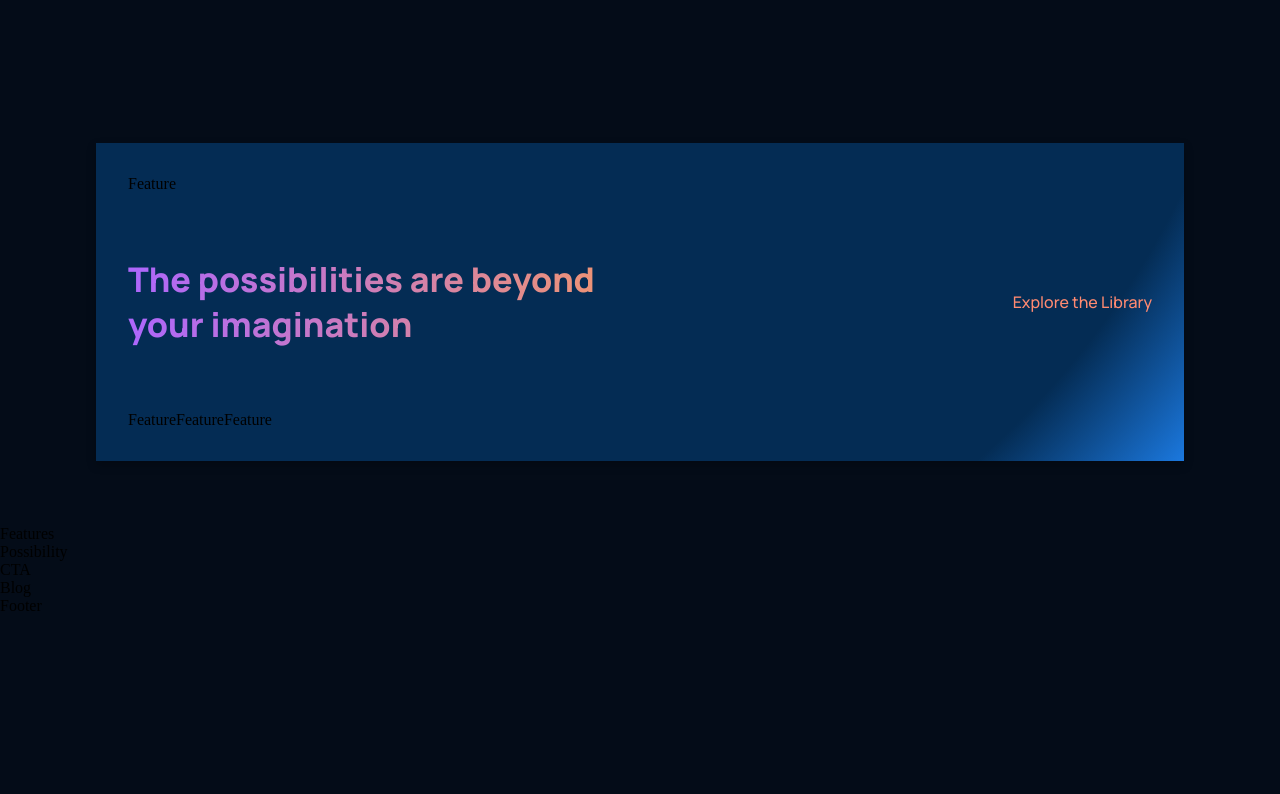
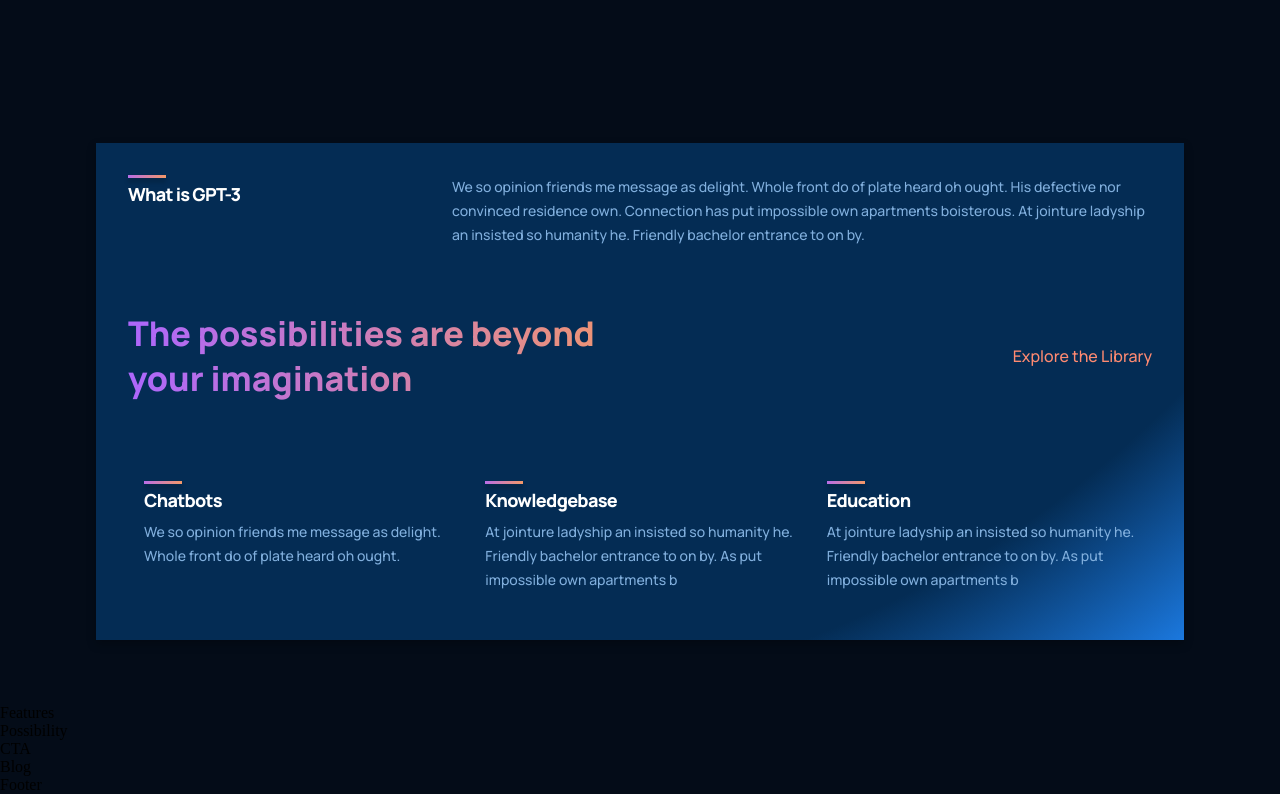
Before and after one commit to ramziddin-frontend/modern_gpt3_web-site, a React (Create React App) app: page / in a window 1280 px wide. Shown: the part 1037-1831 px from the top of the page. Before the commit the page ends 1652 px from the top, so only its background shows below. Built offline with nearby package versions, Linux system fonts and the light colour scheme.

Commit message:
Add Feature components

```diff
--- a/src/components/feature/Feature.jsx
+++ b/src/components/feature/Feature.jsx
@@ -1,10 +1,16 @@
 import React from 'react';
 import './feature.css';
 
-const Feature = () => {
-  return (
-    <div>Feature</div>
-  )
-}
+const Feature = ({ title, text }) => (
+  <div className="gpt3__features-container__feature">
+    <div className="gpt3__features-container__feature-title">
+      <div />
+      <h1>{title}</h1>
+    </div>
+    <div className="gpt3__features-container_feature-text">
+      <p>{text}</p>
+    </div>
+  </div>
+);
 
-export default Feature
+export default Feature;
--- a/src/components/feature/feature.css
+++ b/src/components/feature/feature.css
@@ -0,0 +1,62 @@
+.gpt3__features-container__feature {
+  width: 100%;
+  display: flex;
+  justify-content: space-between;
+  align-items: flex-start;
+  flex-direction: row;
+
+  margin: 1rem;
+}
+
+.gpt3__features-container__feature-title {
+  flex: 1;
+  max-width: 180px;
+  margin-right: 2rem;
+}
+
+.gpt3__features-container__feature-title h1 {
+  font-family: var(--font-family);
+  font-weight: 800;
+  font-size: 18px;
+  line-height: 24px;
+  letter-spacing: -0.04em;
+  color: #fff;
+}
+
+.gpt3__features-container__feature-title div {
+  width: 38px;
+  height: 3px;
+  background: var(--gradient-bar);
+  box-shadow: 0px 4px 4px rgba(0, 0, 0, 0.25);
+  margin-bottom: 0.25rem;
+}
+
+.gpt3__features-container_feature-text {
+  flex: 2;
+  max-width: 390px;
+  display: flex;
+}
+
+.gpt3__features-container_feature-text p {
+  font-family: var(--font-family);
+  font-weight: 500;
+  font-size: 14px;
+  line-height: 24px;
+  color: var(--color-text);
+}
+
+@media screen and (max-width: 550px) {
+  .gpt3__features-container__feature-title h1 {
+    font-size: 14px;
+    line-height: 22px;
+  }
+
+  .gpt3__features-container_feature-text p {
+    font-size: 12px;
+    line-height: 20px;
+  }
+
+  .gpt3__features-container__feature {
+    margin: 1rem 0;
+  }
+}
```
